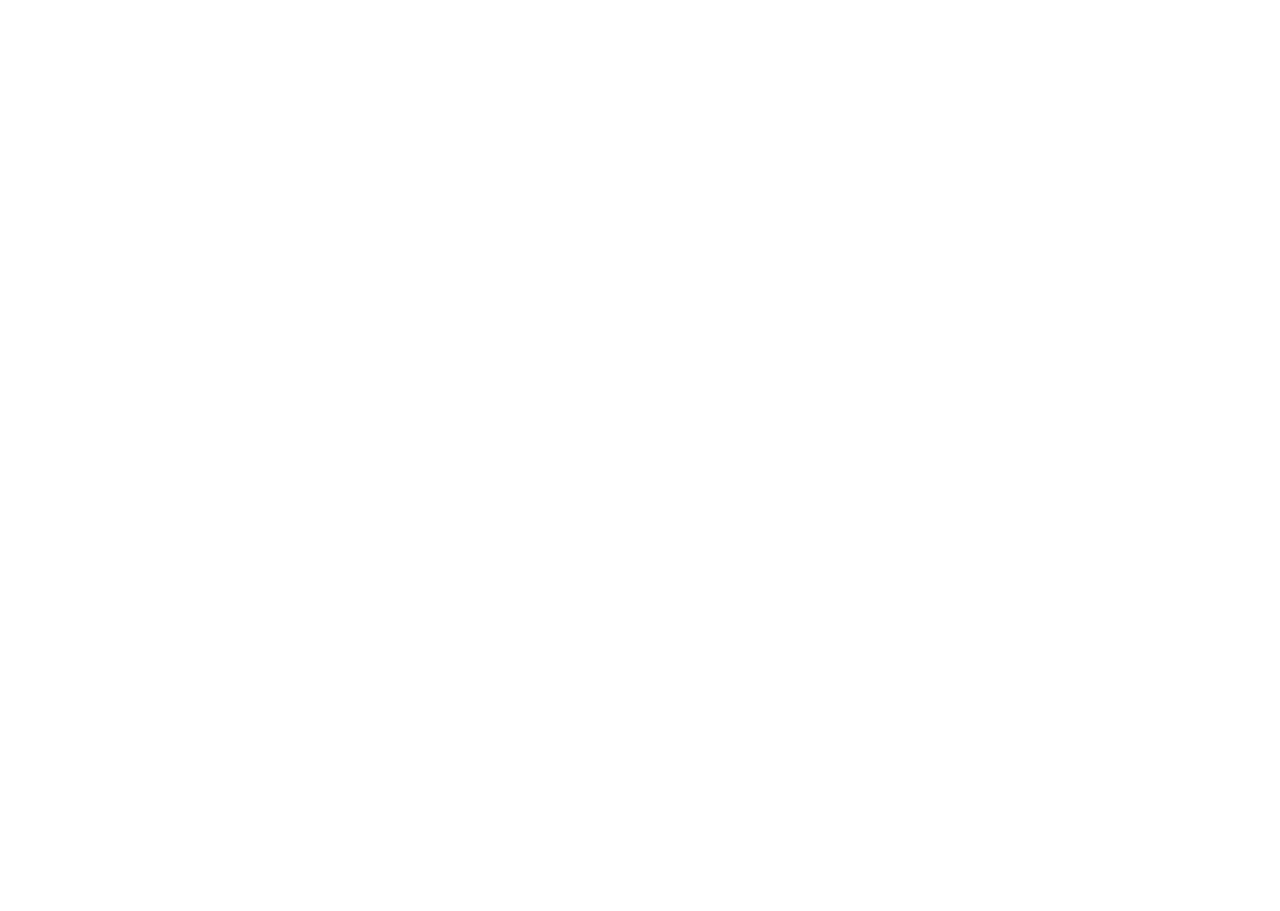
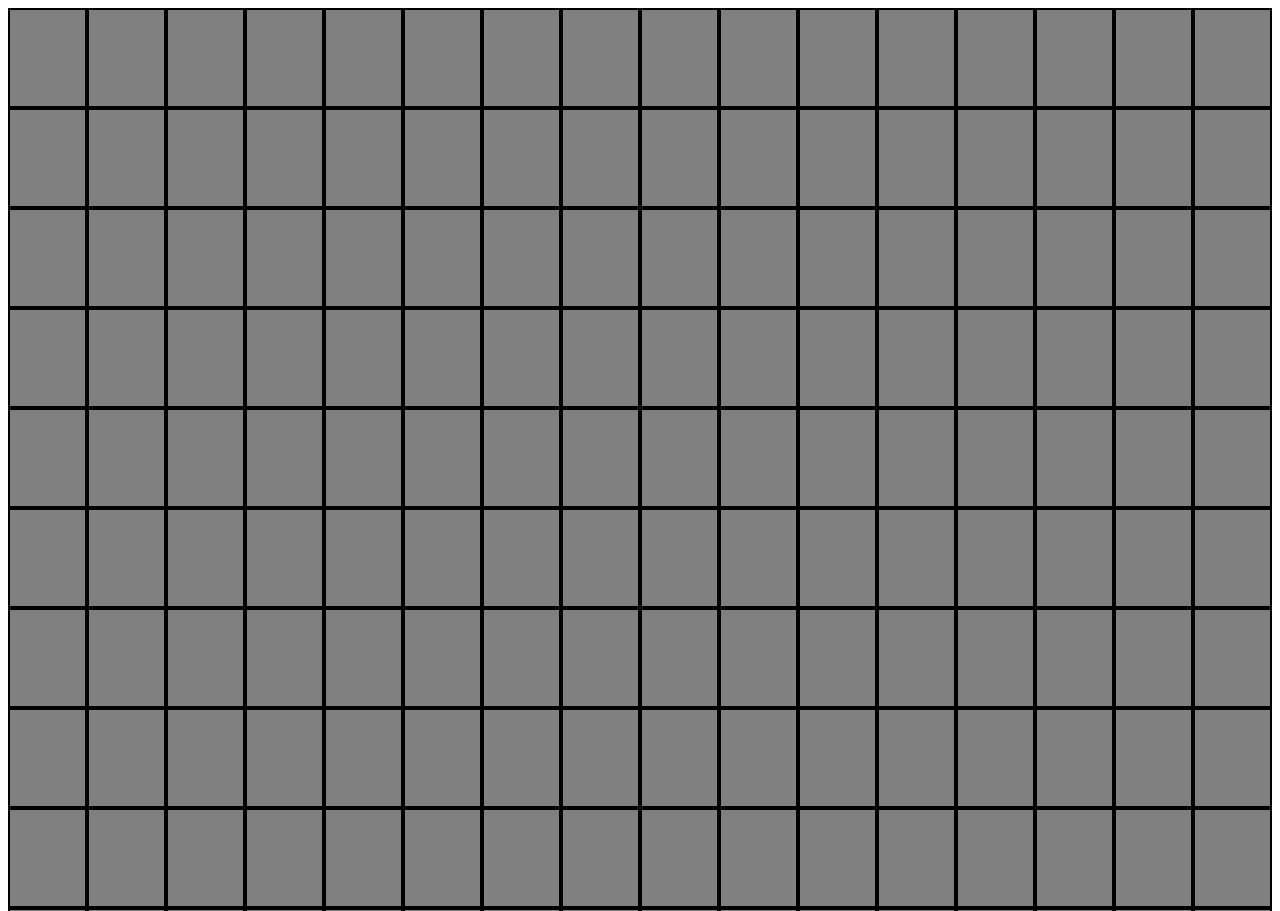
Before and after one commit to SVENTRIPIKAL/Odin-Etch-A-Sketch, a plain HTML site: page index.html in a window 1280 px wide. Shown: the top 911 px of the page. Before the commit the page ends 800 px from the top, so only its background shows below. Drawn offline with Linux system fonts and the light colour scheme.

Commit message:
Add javascript & CSS -added function to create square div elements -added function to create container div elements containing 16 squares -modified CSS to style squares & containers

```diff
--- a/index.html
+++ b/index.html
@@ -4,7 +4,7 @@
         <meta charset="UTF-8">
         <meta name="viewport" content="width=device-width, initial-scale=1.0">
         <title>ETCH-A-SKETCH</title>
-        <script src="./javascript/main.js"></script>
+        <script src="./javascript/main.js" defer></script>
         <link rel="stylesheet" href="./style/style.css">
     </head>
     <body>
--- a/javascript/main.js
+++ b/javascript/main.js
@@ -0,0 +1,23 @@
+// returns square class div element
+function getSquareDiv() {
+    let squareDiv = document.createElement("div")
+    squareDiv.setAttribute("class", "square")
+    return squareDiv
+}
+
+// returns container class div element containing 16 squares
+function get16SquareContainer() {
+  let squareList = Array.apply(null, Array(16)).map(() => getSquareDiv())
+
+  let containerDiv = document.createElement("div")
+  containerDiv.setAttribute("class", "container")
+  containerDiv.append(...squareList)
+
+  return containerDiv
+}
+
+// stack containers along the body element box axis
+for (let i = 0; i < 16; i++) {
+  let container = get16SquareContainer()
+  document.body.append(container)
+}
--- a/style/style.css
+++ b/style/style.css
@@ -1,3 +1,14 @@
+.container {
+    display: flex;
+}
+
+.square {
+    background: grey;
+    width: 100px;
+    height: 100px;
+    border: 2px solid black;
+}
+
 * {
     box-sizing: border-box;
 }
```
